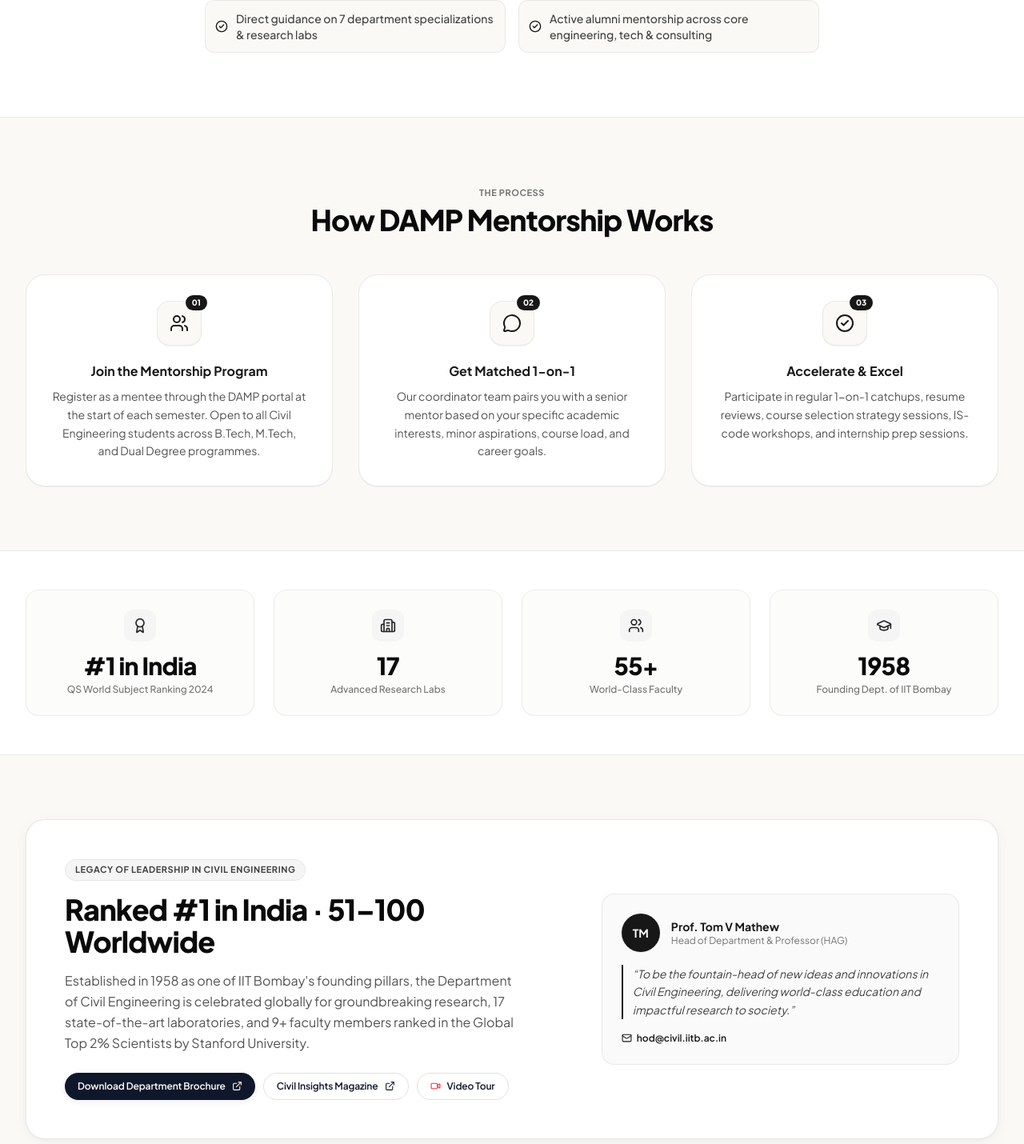
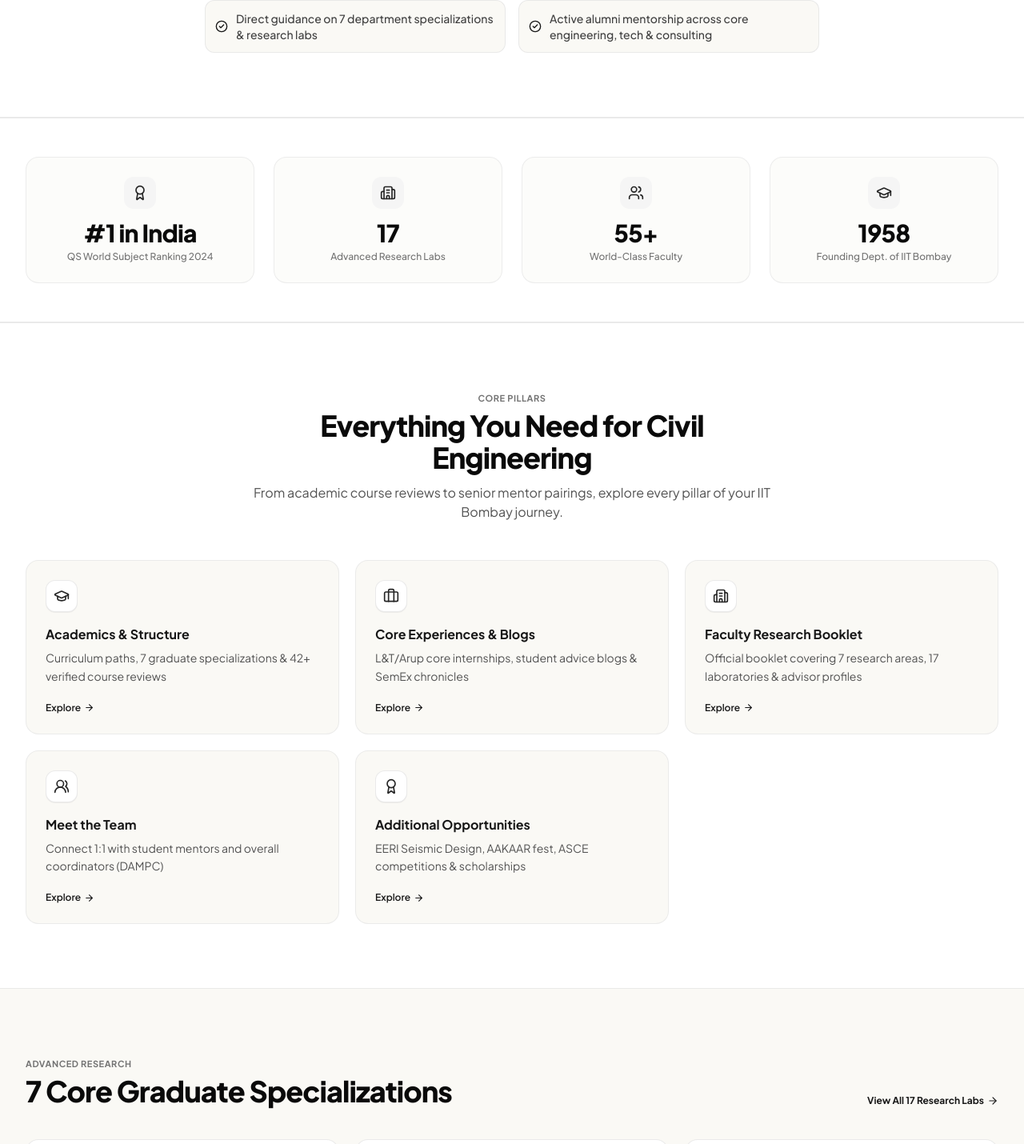
Before and after one commit to kunal-gandvane/civil-damp-website, a React (Vite) app: page / in a window 1280 px wide. Shown: the part 1385-2815 px from the top of the page at 80% size. Built offline with nearby package versions, Linux system fonts and the light colour scheme; a web font is replaced by a local one.

Commit message:
Update Home.jsx

```diff
--- a/src/pages/Home.jsx
+++ b/src/pages/Home.jsx
@@ -109,34 +109,6 @@
         </div>
       </section>
 
-      {/* ===== HOW DAMP MENTORSHIP WORKS ===== */}
-      <section className="py-16 sm:py-20 bg-[#faf9f5]">
-        <div className="max-w-7xl mx-auto px-4 sm:px-6 lg:px-8 text-center">
-          <ScrollReveal animation="fade-up">
-            <span className="text-[11px] font-bold uppercase tracking-wider text-neutral-500">The Process</span>
-            <h2 className="font-display text-3xl sm:text-4xl font-extrabold text-neutral-950 tracking-tight mt-1 mb-12">
-              How DAMP Mentorship Works
-            </h2>
-          </ScrollReveal>
-          <div className="grid grid-cols-1 md:grid-cols-3 gap-8">
-            {steps.map(({ step, icon: Icon, title, desc }, i) => (
-              <ScrollReveal key={step} animation="fade-up" delay={i * 100}>
-                <div className="p-8 rounded-3xl bg-white border border-neutral-200/80 hover-lift text-center flex flex-col items-center h-full shadow-2xs">
-                  <div className="w-14 h-14 rounded-2xl bg-[#faf9f5] border border-neutral-200/80 flex items-center justify-center text-neutral-900 shadow-2xs mb-5 relative">
-                    <Icon size={24} />
-                    <span className="absolute -top-2 -right-2 text-[10px] font-extrabold px-2 py-0.5 rounded-full bg-neutral-900 text-white">
-                      {step}
-                    </span>
-                  </div>
-                  <h3 className="font-bold text-neutral-900 text-base mb-2">{title}</h3>
-                  <p className="text-xs sm:text-sm text-neutral-600 leading-relaxed">{desc}</p>
-                </div>
-              </ScrollReveal>
-            ))}
-          </div>
-        </div>
-      </section>
-
       {/* ===== STATS STRIP ===== */}
       <section className="py-12 border-y border-neutral-200/80 bg-white">
         <div className="max-w-7xl mx-auto px-4 sm:px-6 lg:px-8">
@@ -155,78 +127,6 @@
                 </Link>
               </ScrollReveal>
             ))}
-          </div>
-        </div>
-      </section>
-
-      {/* ===== DEPARTMENT EXCELLENCE BANNER ===== */}
-      <section className="py-16 sm:py-20 bg-[#faf9f5]">
-        <div className="max-w-7xl mx-auto px-4 sm:px-6 lg:px-8">
-          <div className="rounded-3xl p-8 sm:p-10 lg:p-12 border border-neutral-200/90 bg-white shadow-card relative overflow-hidden">
-            <div className="grid grid-cols-1 lg:grid-cols-12 gap-8 items-center">
-              <div className="lg:col-span-7">
-                <span className="text-[11px] font-bold uppercase tracking-wider px-3 py-1 rounded-full bg-neutral-100 text-neutral-700 border border-neutral-200 inline-block mb-4">
-                  Legacy of Leadership in Civil Engineering
-                </span>
-                <h2 className="font-display text-2xl sm:text-4xl font-extrabold text-neutral-950 tracking-tight mb-4">
-                  Ranked #1 in India · 51–100 Worldwide
-                </h2>
-                <p className="text-neutral-600 text-sm sm:text-base leading-relaxed mb-6 max-w-xl">
-                  Established in 1958 as one of IIT Bombay's founding pillars, the Department of Civil Engineering is celebrated globally for groundbreaking research, 17 state-of-the-art laboratories, and 9+ faculty members ranked in the Global Top 2% Scientists by Stanford University.
-                </p>
-                <div className="flex flex-wrap gap-2.5">
-                  <a
-                    href="https://www.civil.iitb.ac.in/Final_brochure_2023.pdf"
-                    target="_blank"
-                    rel="noreferrer"
-                    className="creso-btn-primary !text-xs !py-2 !px-4"
-                  >
-                    <span>Download Department Brochure</span>
-                    <ExternalLink size={13} />
-                  </a>
-                  <a
-                    href="https://www.civil.iitb.ac.in/civilinsights_2025.pdf"
-                    target="_blank"
-                    rel="noreferrer"
-                    className="creso-btn-secondary !text-xs !py-2 !px-4"
-                  >
-                    <span>Civil Insights Magazine</span>
-                    <ExternalLink size={13} />
-                  </a>
-                  <a
-                    href="https://www.youtube.com/watch?v=hVTT5Po8vzA"
-                    target="_blank"
-                    rel="noreferrer"
-                    className="creso-btn-secondary !text-xs !py-2 !px-4"
-                  >
-                    <Video size={13} className="text-red-500" />
-                    <span>Video Tour</span>
-                  </a>
-                </div>
-              </div>
-
-              <div className="lg:col-span-5 bg-neutral-50 rounded-2xl p-6 border border-neutral-200/80">
-                <div className="flex items-center gap-3.5 mb-4">
-                  <div className="w-12 h-12 rounded-full bg-neutral-900 text-white font-bold flex items-center justify-center text-sm shadow-xs shrink-0">
-                    TM
-                  </div>
-                  <div>
-                    <h4 className="font-bold text-neutral-900 text-sm">{departmentInfo.hod.name}</h4>
-                    <p className="text-xs text-neutral-500">{departmentInfo.hod.designation}</p>
-                  </div>
-                </div>
-                <blockquote className="text-xs sm:text-sm text-neutral-700 italic mb-4 border-l-2 border-neutral-900 pl-3 leading-relaxed">
-                  &ldquo;To be the fountain-head of new ideas and innovations in Civil Engineering, delivering world-class education and impactful research to society.&rdquo;
-                </blockquote>
-                <a
-                  href={`mailto:${departmentInfo.hod.email}`}
-                  className="text-xs font-semibold text-neutral-900 hover:underline flex items-center gap-1.5"
-                >
-                  <Mail size={13} />
-                  <span>{departmentInfo.hod.email}</span>
-                </a>
-              </div>
-            </div>
           </div>
         </div>
       </section>
```
